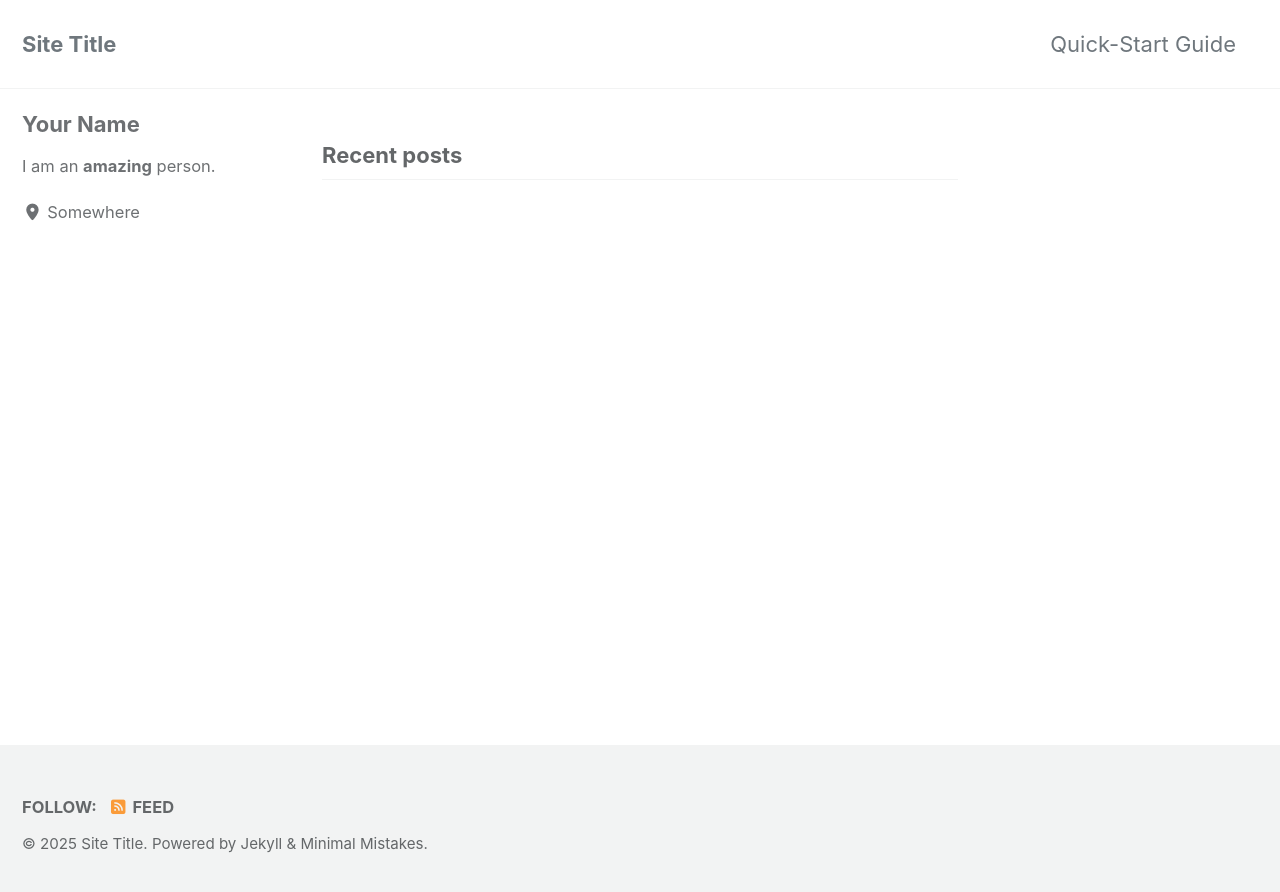
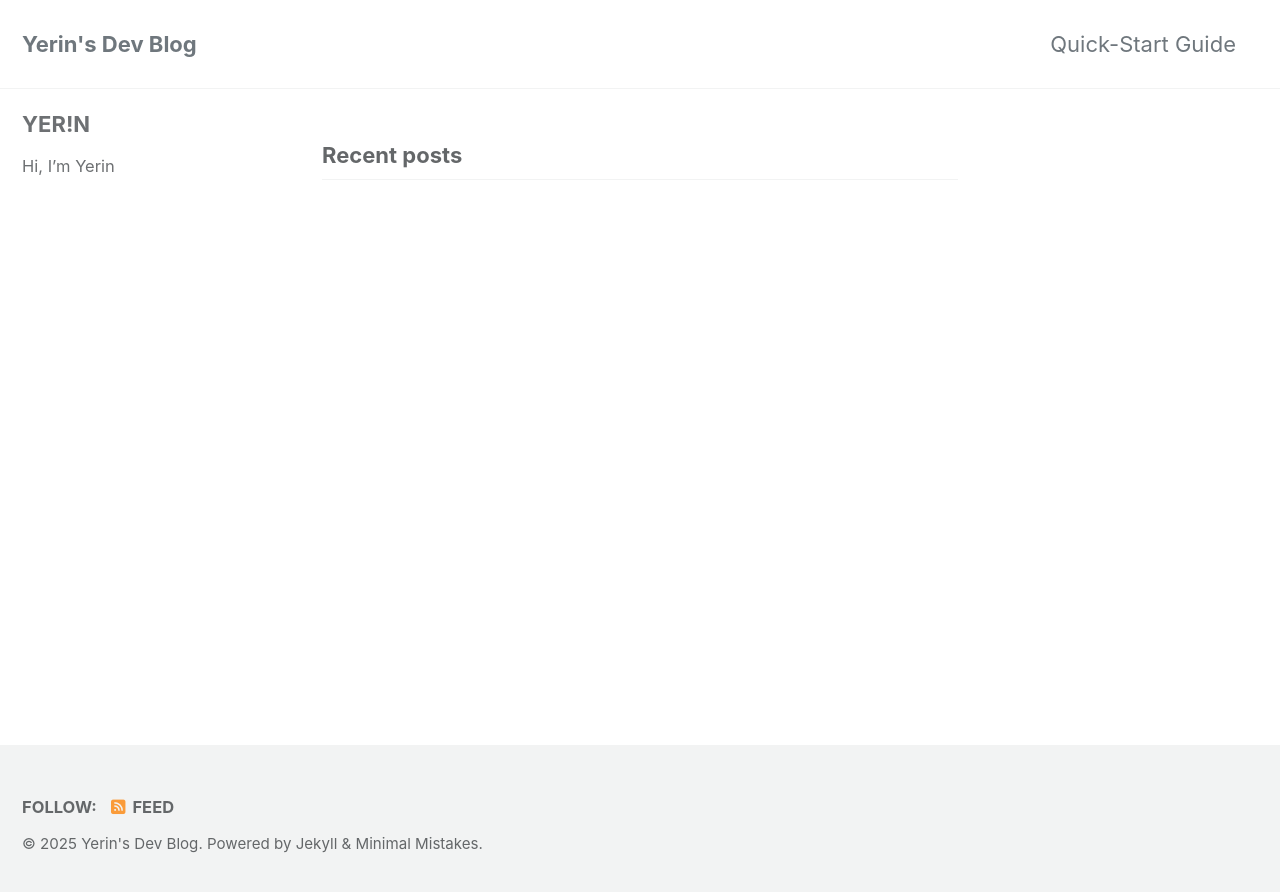
Before and after one commit to Hwangyerin/Hwangyerin.github.io, a Jekyll site: the page built from index.html, in a window 1280 px wide. Shown: the top 892 px of the page. Built offline with Jekyll 4.4.1, drawn with Linux system fonts in a browser that asks for light colours; cached includes are drawn as plain includes; the list of posts is cut into pages by our own code.

Commit message:
Edit name, bio and so on

```diff
--- a/_config.yml
+++ b/_config.yml
@@ -17,7 +17,7 @@ minimal_mistakes_skin: "default" # "air", "aqua", "contrast", "dark", "dirt", "n
 # Site Settings
 locale: "en-US"
 rtl: # true, false (default) # turns direction of the page into right to left for RTL languages
-title: "Site Title"
+title: "Yerin's Dev Blog"
 title_separator: "-"
 subtitle: # site tagline that appears below site title in masthead
 name: "Yerin"
@@ -112,10 +112,10 @@ analytics:
 
 # Site Author
 author:
-  name: "Your Name"
+  name: "YER!N"
   avatar: # path of avatar image, e.g. "/assets/images/bio-photo.jpg"
-  bio: "I am an **amazing** person."
-  location: "Somewhere"
+  bio: "Hi, I'm Yerin"
+  location: #""
   email:
   links:
     - label: "Email"
```
